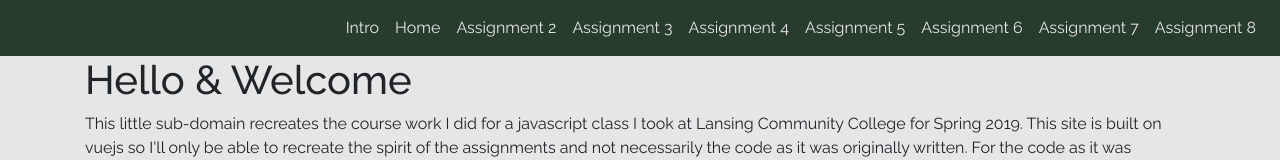
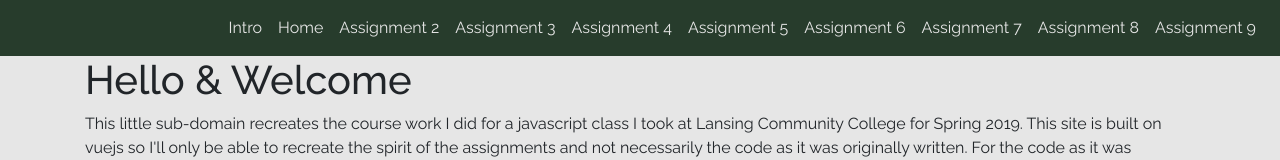
Before and after one commit to ajm-kohaku/lcc-javascript-vue, a Vue app: page / in a window 1280 px wide. Shown: the top 160 px of the page. Built offline with nearby package versions, Linux system fonts and the light colour scheme.

Commit message:
uncomment assignment 9

```diff
--- a/src/App.vue
+++ b/src/App.vue
@@ -48,11 +48,11 @@
               ><span>Assignment 8</span>
             </router-link>
           </li>
-          <!-- <li class="nav-item">
+          <li class="nav-item">
             <router-link class="nav-link" to="/assignment-9"
               ><span>Assignment 9</span>
             </router-link>
-          </li> -->
+          </li>
         </ul>
       </div>
     </nav>
```
